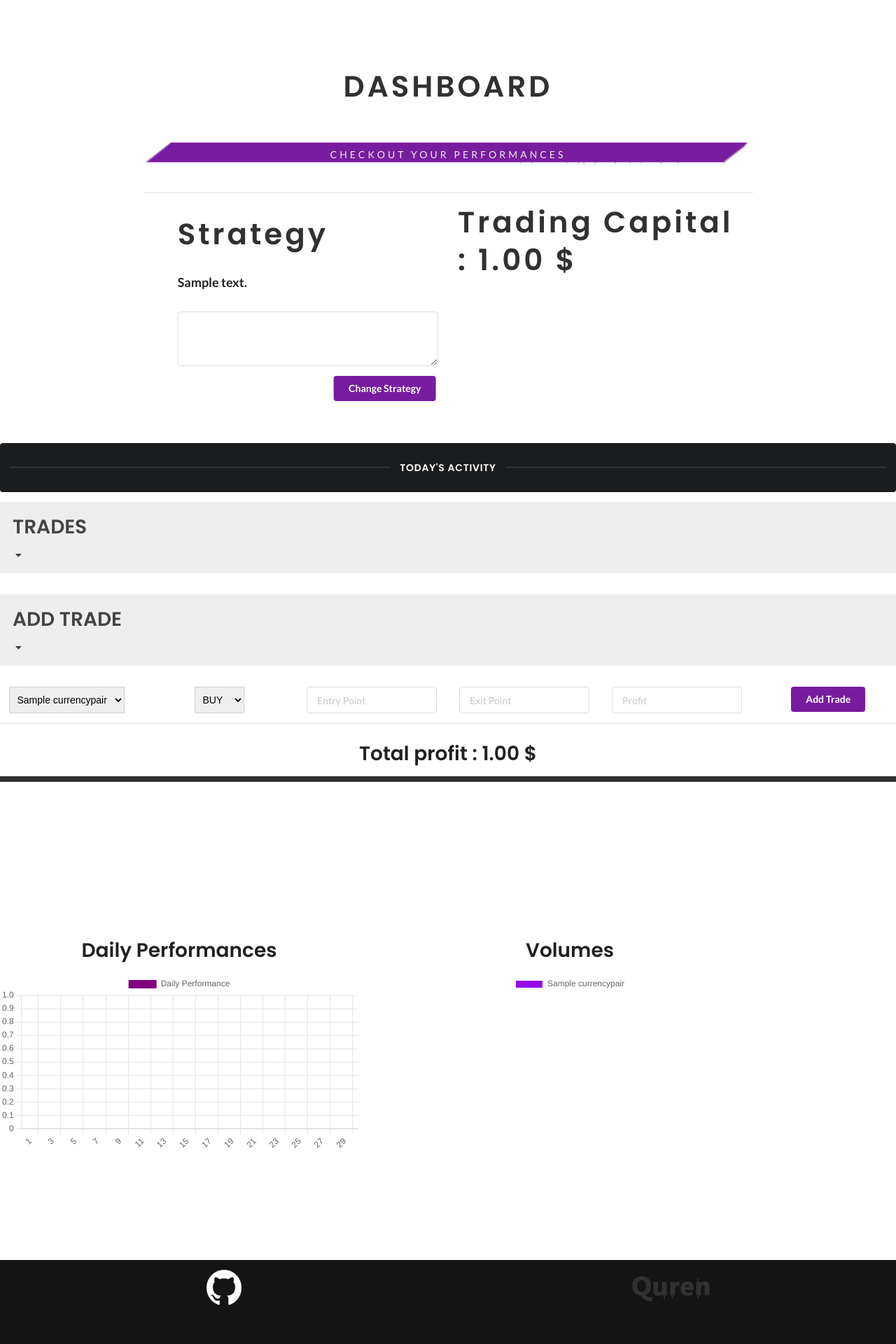
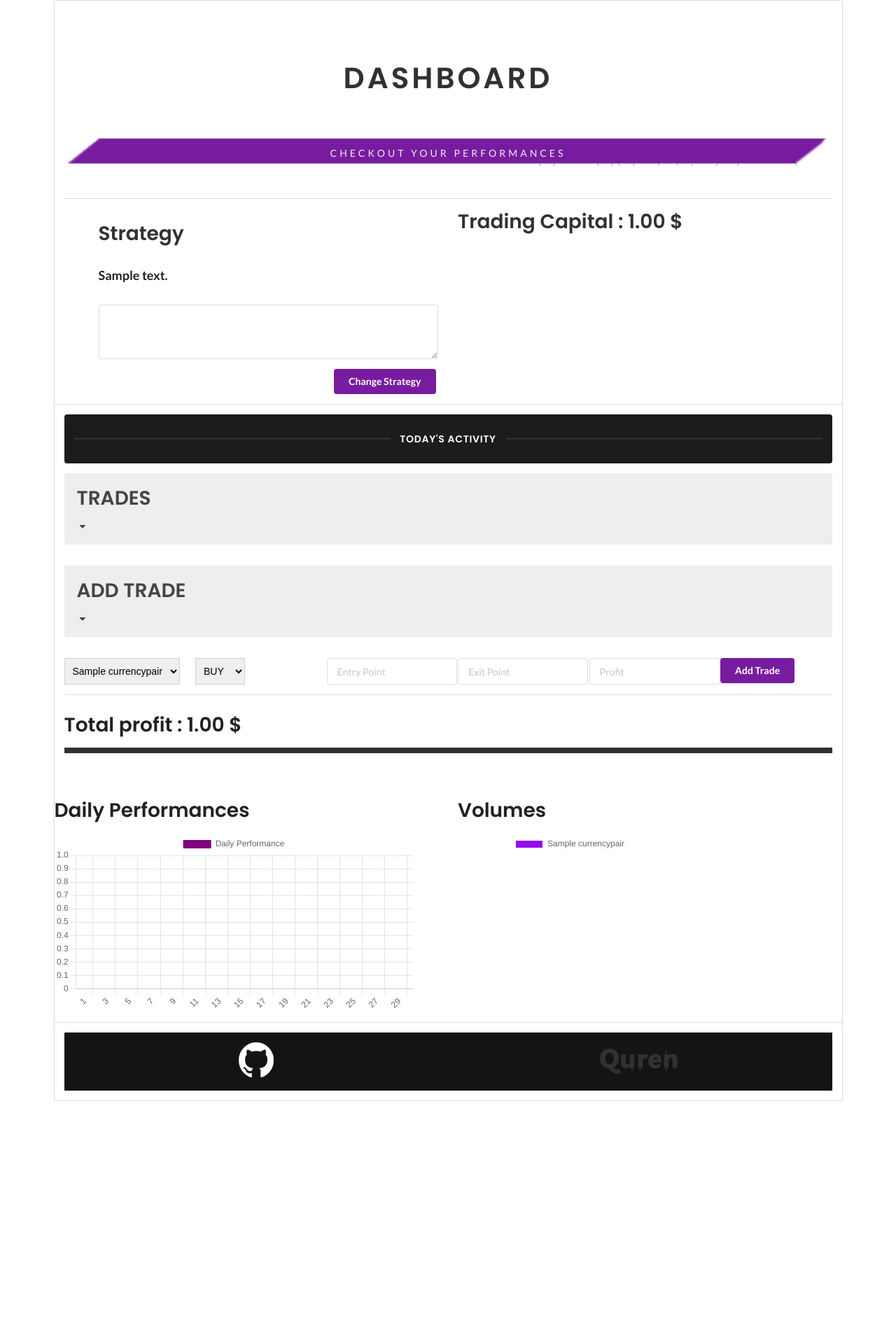
Before and after one commit to Heightsdesign/forex_performance_tracker, a Django app: page /users/1/ in a window 1280 px wide. Shown: the part 245-2165 px from the top of the page at 70% size. After the commit the page ends 1818 px from the top, so only its background shows below. Run offline with Django 4.2, Linux system fonts and the light colour scheme; a user stored in the database is signed in; tables that the repository leaves empty hold one stand-in row (values such as "Sample post"); a map, chart or similar area stays blank; some libraries are stand-ins or nearby versions.

Commit message:
refactored front-end

```diff
--- a/live/templates/live/base.html
+++ b/live/templates/live/base.html
@@ -24,6 +24,7 @@
     <link rel="stylesheet" href="{% static '/css/style.css' %}">
   </head>
   <body>
+  <div class="ui center aligned center">
       <nav>
         <div class="logo">
           <a href="{% url 'homepage' %}">
@@ -50,9 +51,10 @@
           <div class="line3"></div>
         </div>-->
       </nav>
+  </div>
       {% block content %}
       {% endblock %}
-  </body>
+          <div class="ui segment">
             <footer>
               <div class="ui equal width grid" style="margin:auto">
                 <div class="column" style="text-align:center">
@@ -67,6 +69,10 @@
                 </div>
               </div>
             </footer>
+          </div>
+        </div>
+      </div>
+</body>
   <script src="{% static '/js/main.js' %}" defer></script>
   <script src="{% static '/js/semantic.js' %}" defer></script>
 </html>
--- a/live/templates/live/homepage.html
+++ b/live/templates/live/homepage.html
@@ -19,5 +19,4 @@
             <a class="ui primary button" id="submitButton" href="{% url 'users:sign_up' %}">Sign Up</a>
         </div>
     </div>
-
 {% endblock %}
--- a/static/css/style.css
+++ b/static/css/style.css
@@ -136,6 +136,15 @@
 .h2-wrapper h2{
 
     color: #EDEDED;
+
+}
+
+#dashboard h2{
+
+    font-size: 1rem;
+    color: #EDEDED;
+    letter-spacing: 4px;
+    margin: 0 auto;
 
 }
 
--- a/users/templates/users/user_page.html
+++ b/users/templates/users/user_page.html
@@ -8,14 +8,15 @@
   transition: max-height 0.4s ease-out;
 }
 </style>
-<div class="container-3-4">
-    <div class="home-text">
+<div class="ui container">
+    <div class="ui segments">
+        <div class="ui segment">
             <div class="h1-wrapper-2" style="color:rgb(50, 49, 50)">
-            <h1>DASHBOARD</h1>
+                <h1 style="text-align:center">DASHBOARD</h1>
             </div>
             <div class="bar-container">
                 <img class='img-responsive' src="{% static '/assets/img/homepage-bar2.png' %}" id="homepage-bar"/>
-            <div class="h2-wrapper">
+                <div class="h2-wrapper" id="dashboard">
                     <h2>CHECKOUT YOUR PERFORMANCES</h2>
                 </div>
             </div>
@@ -52,9 +53,7 @@
                 </div>
             </div>
         </div>
-</div>
-<div class="container-3-4">
-    <div class="section-wrapper">
+        <div class="ui segment">
             <div class="ui inverted segment">
                 <h1 class="ui horizontal inverted divider">Today's Activity</h1>
             </div>
@@ -149,9 +148,7 @@
                 <hr class="grid-line"/>
             </div>
         </div>
-</div>
-<div class="container-3-4">
-    <div class="section-wrapper">
+        <div class="ui segement">
             <div class="ui two column stackable grid">
                 <div class="column">
                     <div class="chartContainer" style="height:40vh; width:40vw">
@@ -210,5 +207,4 @@
                 });
             </script>
         </div>
-</div>
 {% endblock %}
```
Lines whose indentation alone changed are shown as unchanged.
